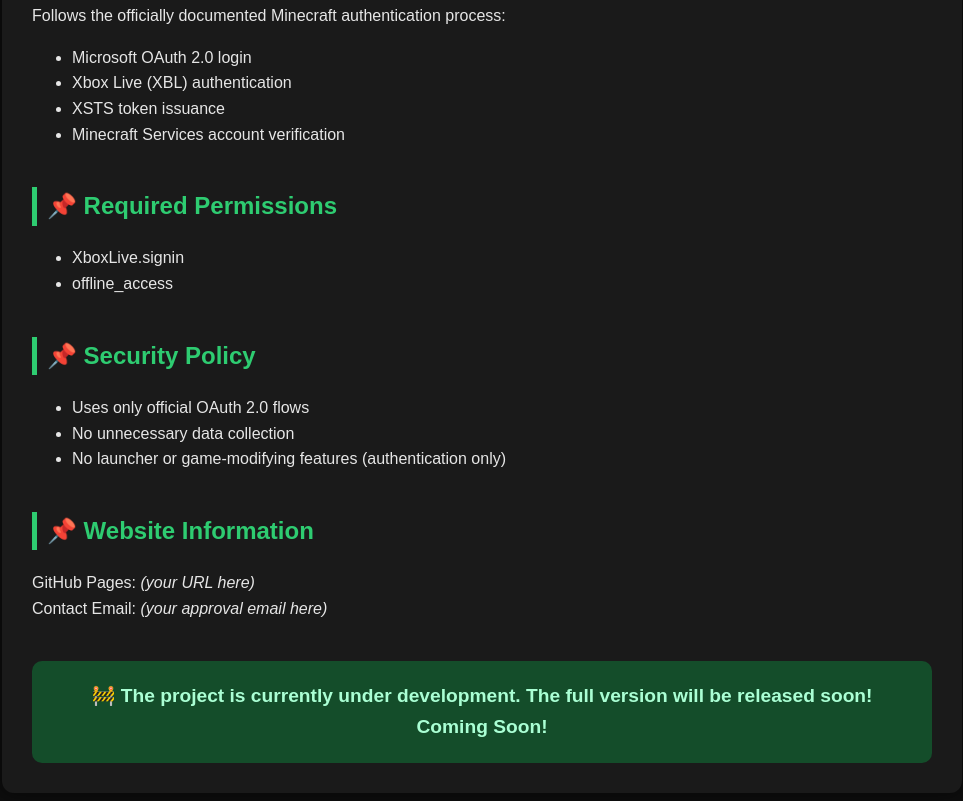
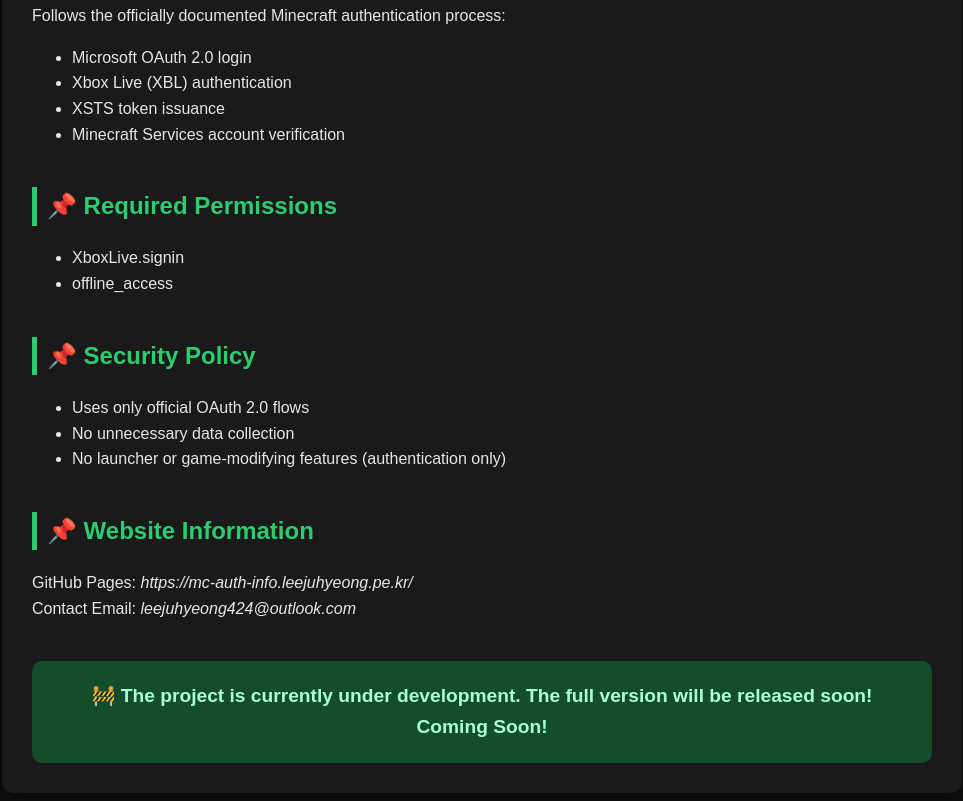
Before and after one commit to LeeJuhyeong424/mc-auth-info, a plain HTML site: page index.html in a window 1280 px wide. Shown: the part 722-1523 px from the top of the page, without its empty margins (158-1121 px from the left). Drawn offline with Linux system fonts and the light colour scheme.

Commit message:
Update website URL and contact email in index.html

```diff
--- a/index.html
+++ b/index.html
@@ -160,8 +160,8 @@
 
         <h2>📌 웹사이트 정보</h2>
         <p>
-            GitHub Pages URL: <i>(여기에 입력)</i><br>
-            관리자 이메일: <i>(승인용 이메일 입력)</i>
+            GitHub Pages URL: <i>https://mc-auth-info.leejuhyeong.pe.kr/</i><br>
+            관리자 이메일: <i>leejuhyeong424@outlook.com</i>
         </p>
 
         <div class="coming-soon">
@@ -210,8 +210,8 @@
 
         <h2>📌 Website Information</h2>
         <p>
-            GitHub Pages: <i>(your URL here)</i><br>
-            Contact Email: <i>(your approval email here)</i>
+            GitHub Pages: <i>https://mc-auth-info.leejuhyeong.pe.kr/</i><br>
+            Contact Email: <i>leejuhyeong424@outlook.com</i>
         </p>
 
         <div class="coming-soon">
```
